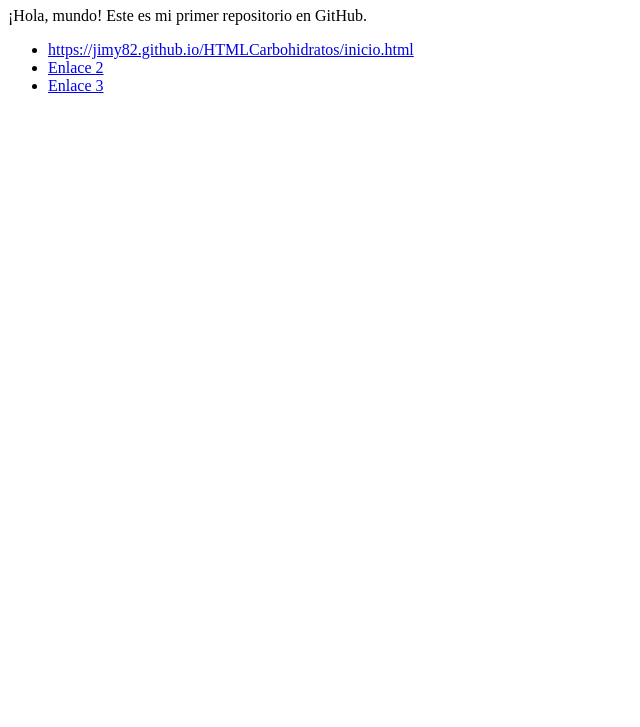
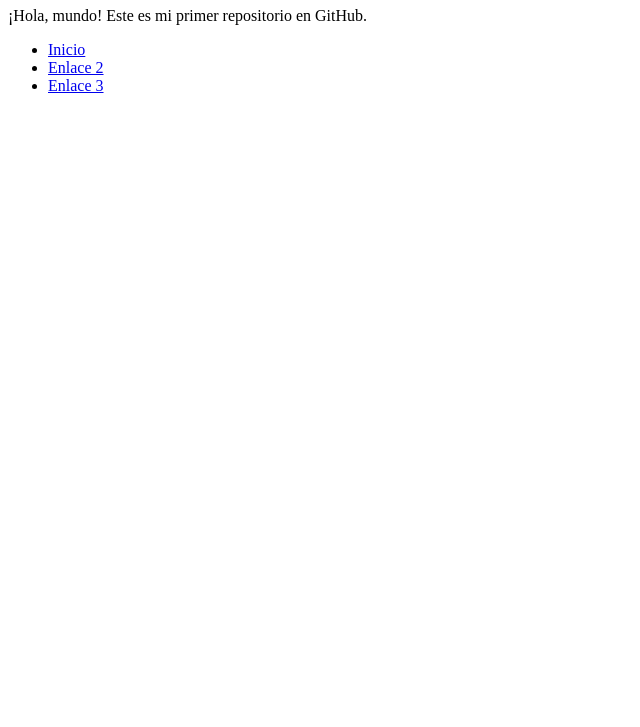
Before and after one commit to Jimy82/HTMLCarbohidratos, a plain HTML site: page index.html in a window 1280 px wide. Shown: the part 73-800 px from the top of the page, without its empty margins (0-640 px from the left). Drawn offline with Linux system fonts and the light colour scheme.

Commit message:
Update index.html

```diff
--- a/index.html
+++ b/index.html
@@ -8,7 +8,7 @@
     <h1>Bienvenidos a mi Repositorio de GitHub</h1>
     <p>¡Hola, mundo! Este es mi primer repositorio en GitHub.</p>
     <ul>
-      <li><a href="#">https://jimy82.github.io/HTMLCarbohidratos/inicio.html</a></li>
+      <li><a href="https://jimy82.github.io/HTMLCarbohidratos/inicio.html">Inicio</a></li>
       <li><a href="#">Enlace 2</a></li>
       <li><a href="#">Enlace 3</a></li>
     </ul>
```
